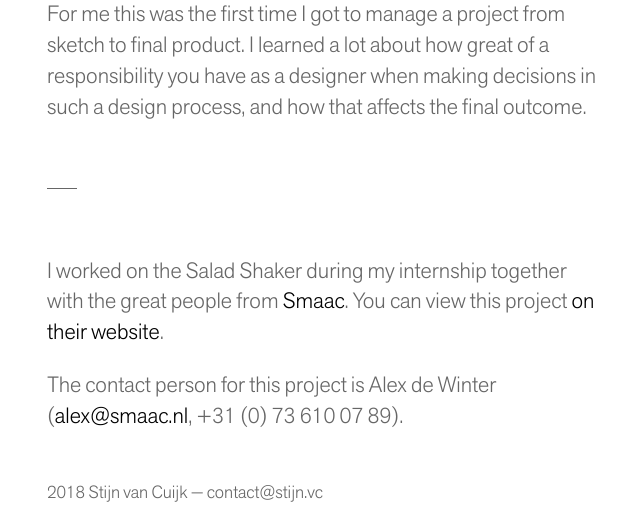
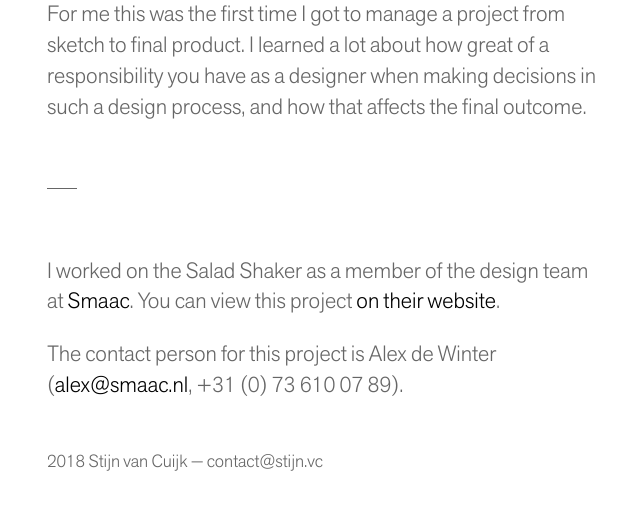
Before and after one commit to stijnvc/personal-website-rev2, a Jekyll site: the page built from _fp-collection/03-salad-shaker.md, in a window 1280 px wide and 900 px high, scrolled down 3794 px, cut to the strip 372-900 px from the top of the window. Shown: the whole strip, without its empty margins (43-683 px from the left). Built offline with Jekyll 4.4.1, drawn with Linux system fonts in a browser that asks for light colours; some web fonts are replaced; after the commit the page ends 4664 px from its top, so only the background shows below that.

Commit message:
Update 03-salad-shaker.md

```diff
--- a/_fp-collection/03-salad-shaker.md
+++ b/_fp-collection/03-salad-shaker.md
@@ -44,7 +44,7 @@ For me this was the first time I got to manage a project from sketch to final pr
 
 ---
 
-I worked on the Salad Shaker during my internship together with the great people from [Smaac](https://smaac.nl/). You can view this project [on their website](https://smaac.nl/cases/product-design_bonduelle_salad-shaker/).
+I worked on the Salad Shaker as a member of the design team at [Smaac](https://smaac.nl/). You can view this project [on their website](https://smaac.nl/cases/product-design_bonduelle_salad-shaker/).
 
 The contact person for this project is Alex de Winter ([alex@smaac.nl](mailto:alex@smaac.nl),
 +31 (0) 73 610 07 89).
```
